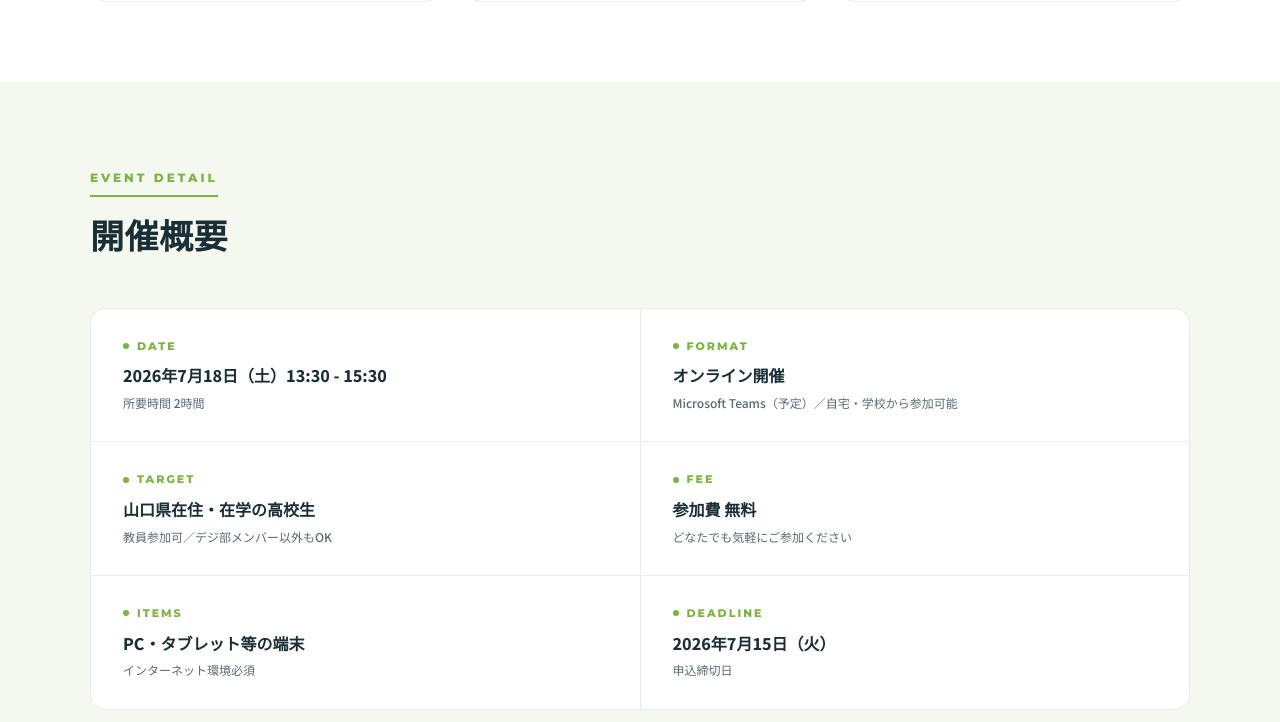
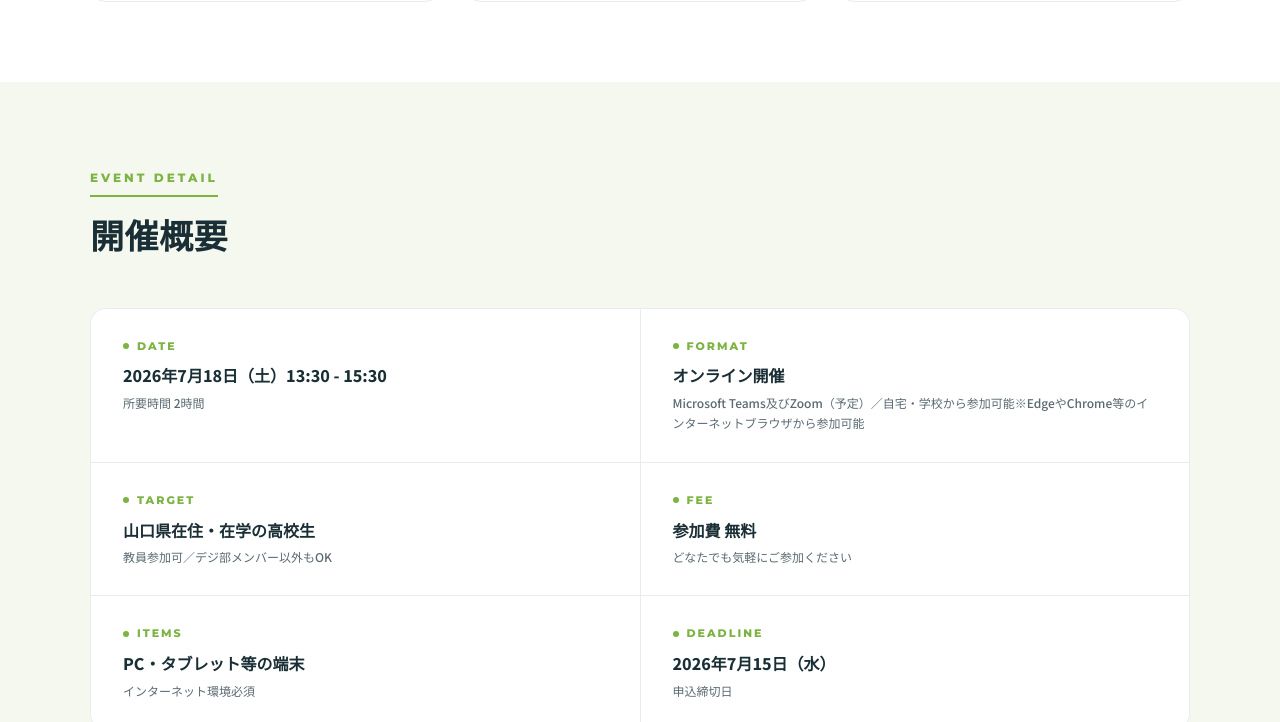
Before and after one commit to yamaguchi-ict/event-site, a plain HTML site: page index.html in a window 1280 px wide. Shown: the part 2078-2800 px from the top of the page. Drawn offline with Linux system fonts and the light colour scheme.

Commit message:
Update index.html

```diff
--- a/index.html
+++ b/index.html
@@ -686,7 +686,7 @@
     <div class="entry-info">
       <div class="entry-deadline">
         <span>申込締切</span>
-        <strong>2026.7.15 (火)</strong>
+        <strong>2026.7.15 (水)</strong>
       </div>
       <div class="entry-title">参加申込はこちらから</div>
       <div class="entry-sub">参加費無料 ／ オンライン ／ デジ部メンバー以外もOK</div>
@@ -775,7 +775,7 @@
       <div class="detail-item">
         <div class="detail-label">FORMAT</div>
         <div class="detail-value">オンライン開催</div>
-        <div class="detail-note">Microsoft Teams（予定）／自宅・学校から参加可能</div>
+        <div class="detail-note">Microsoft Teams及びZoom（予定）／自宅・学校から参加可能※EdgeやChrome等のインターネットブラウザから参加可能</div>
       </div>
       <div class="detail-item">
         <div class="detail-label">TARGET</div>
@@ -794,7 +794,7 @@
       </div>
       <div class="detail-item">
         <div class="detail-label">DEADLINE</div>
-        <div class="detail-value">2026年7月15日（火）</div>
+        <div class="detail-value">2026年7月15日（水）</div>
         <div class="detail-note">申込締切日</div>
       </div>
     </div>
```
